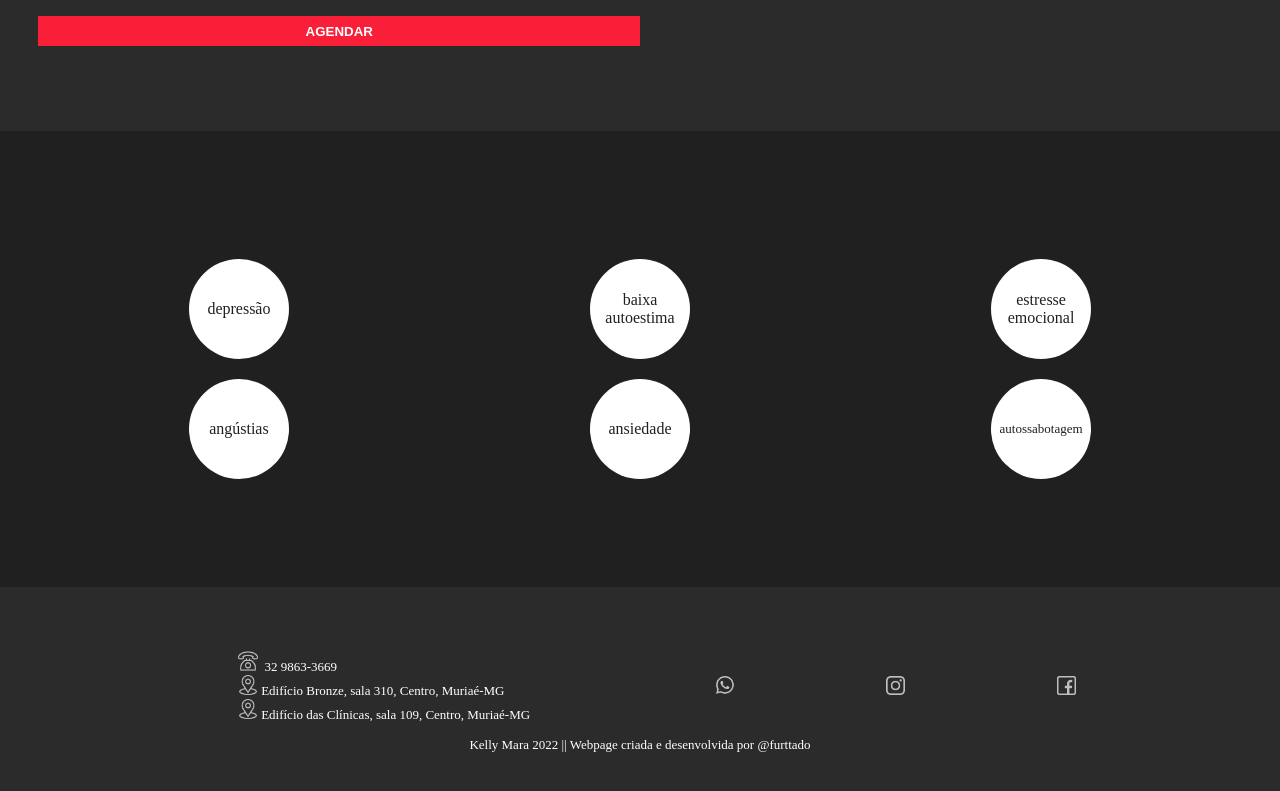
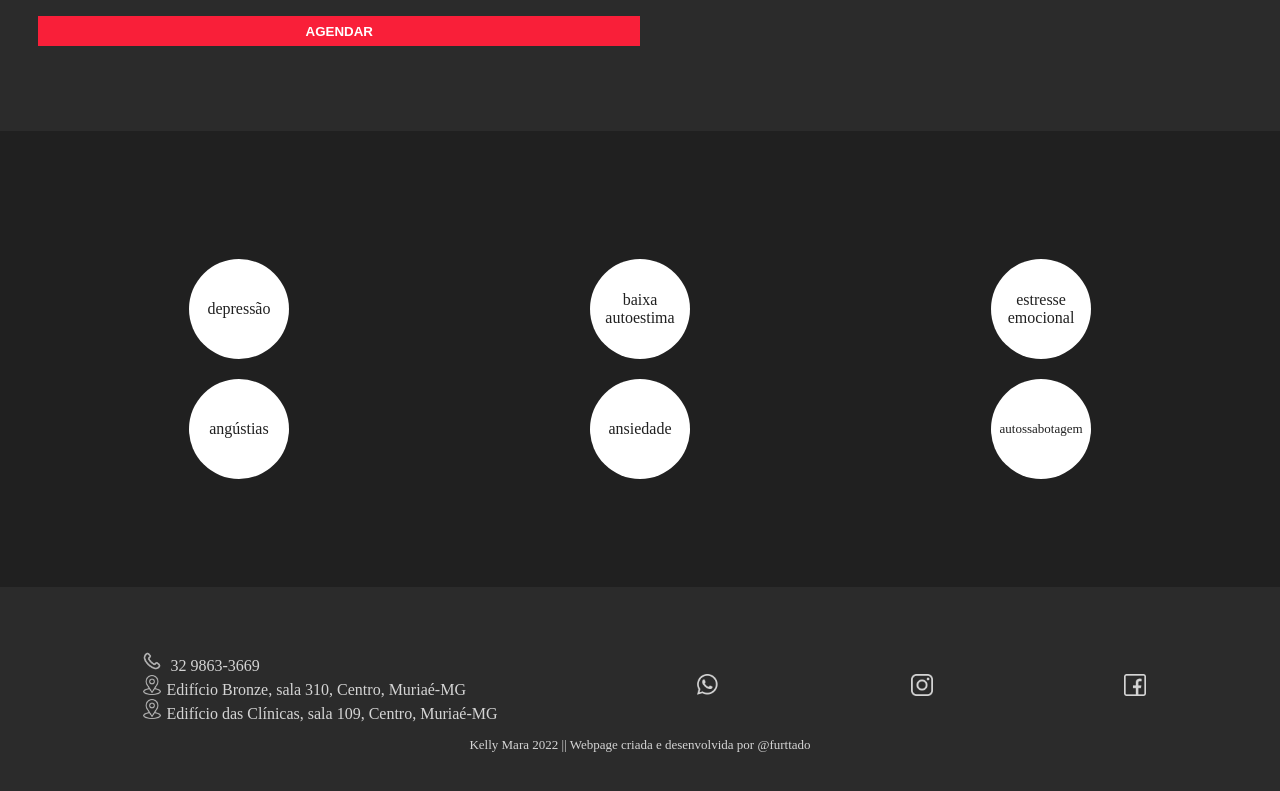
Before and after one commit to furttado/psychologist-ssg, a Next.js app: page / in a window 1280 px wide. Shown: the part 837-1628 px from the top of the page. Built offline with nearby package versions, Linux system fonts and the light colour scheme.

Commit message:
footer url linked

```diff
--- a/src/components/footerComponent.js
+++ b/src/components/footerComponent.js
@@ -2,7 +2,7 @@
 import styled from 'styled-components'
 import {theme} from './globalStyle'
 import SocialMediaComponent from './socialMediaComponent'
-import Phone from '../files/phone.png'
+import Phone from '../files/phone2.png'
 import Location from '../files/location.png'
 import Image from 'next/image'
 import {Icon} from './socialMediaComponent'
@@ -22,6 +22,7 @@ const Text = styled.p`
     color: ${theme.colors.primary};
     font-size: ${props => props && props.fontSize};
     text-align: ${props => props.textAlign || 'center'} ;
+    opacity: 0.8;
 
 `
 
@@ -39,20 +40,34 @@ const Box = styled.section`
 
 `
 
-const iconSize = '19px'
+const iconSize = '22px'
+
+const footerUrls = [
+'https://wa.me/5532998633669?text=Ol%C3%A1%2C+gostaria+de+agendar+uma+consulta%21',
+ 'https://www.google.com.br/maps/place/Consult%C3%B3rio+Psicol%C3%B3gico/@-21.1310201,-42.3649779,17z/data=!3m1!4b1!4m6!3m5!1s0xbcc731a070d8b7:0xfa0714aae038ebc4!8m2!3d-21.1310201!4d-42.3649779!16s%2Fg%2F11gyn7bhnh?authuser=0&hl=pt-BR',
+ 'https://www.google.com.br/maps/place/Edif%C3%ADcio+Das+Cl%C3%ADnicas/data=!4m7!3m6!1s0xbcc6681472f175:0x56725540319e3b52!8m2!3d-21.1373539!4d-42.3652792!16s%2Fg%2F11gbkt0dw3!19sChIJdfFyFGjGvAARUjueMUBVclY?authuser=0&hl=pt-BR&rclk=1'
+]
+
+
 
 export default function FooterComponent(props) {
     return (
         <Footer>
             <Box>
-                <Text textAlign={'justify'} fontSize={'small'}>
+                <Text textAlign={'left'}>
+                    <Link href={footerUrls[0]} target="_blank">
                     <Icon width={'20px'} height={'20px'}><Image src={Phone} alt='telefone'/></Icon> &nbsp;32 9863-3669 <br />
+                    </Link>
+                    <Link href={footerUrls[1]} target="_blank">
                     <Icon width={'20px'} height={'20px'}><Image src={Location} alt='endereço'/></Icon>
                     &nbsp;Edifício Bronze, sala 310, Centro, Muriaé-MG <br />
+                    </Link>
+                    <Link href={footerUrls[2]} target="_blank">
                     <Icon width={'20px'} height={'20px'}><Image src={Location} alt='endereço'/></Icon>
                     &nbsp;Edifício das Clínicas, sala 109, Centro, Muriaé-MG
+                    </Link>
                 </Text>
-                <SocialMediaComponent width={iconSize} height={iconSize} boxWidth={'40vw'} />
+                <SocialMediaComponent width={iconSize} height={iconSize} boxWidth={'50vw'} />
             </Box>
 
 
--- a/src/components/socialMediaComponent.js
+++ b/src/components/socialMediaComponent.js
@@ -4,7 +4,6 @@ import Facebook from '../files/facebook.png'
 import Instagram from '../files/instagram.png'
 import WhatsApp from '../files/whatsapp.png'
 import Image from 'next/image'
-import {theme} from './globalStyle'
 
 
 const Social = styled.div`
@@ -22,7 +21,7 @@ export const Icon = styled.button`
     background: none;
     border: none ;
     cursor: pointer;
-    opacity: ${props => props.opacity || 0.7};
+    opacity: ${props => props.opacity || 0.8};
 
     img {
     width:${props => props.width} ;
```
Also changed, not shown: src/files/phone.png, src/files/phone2.png (added).
